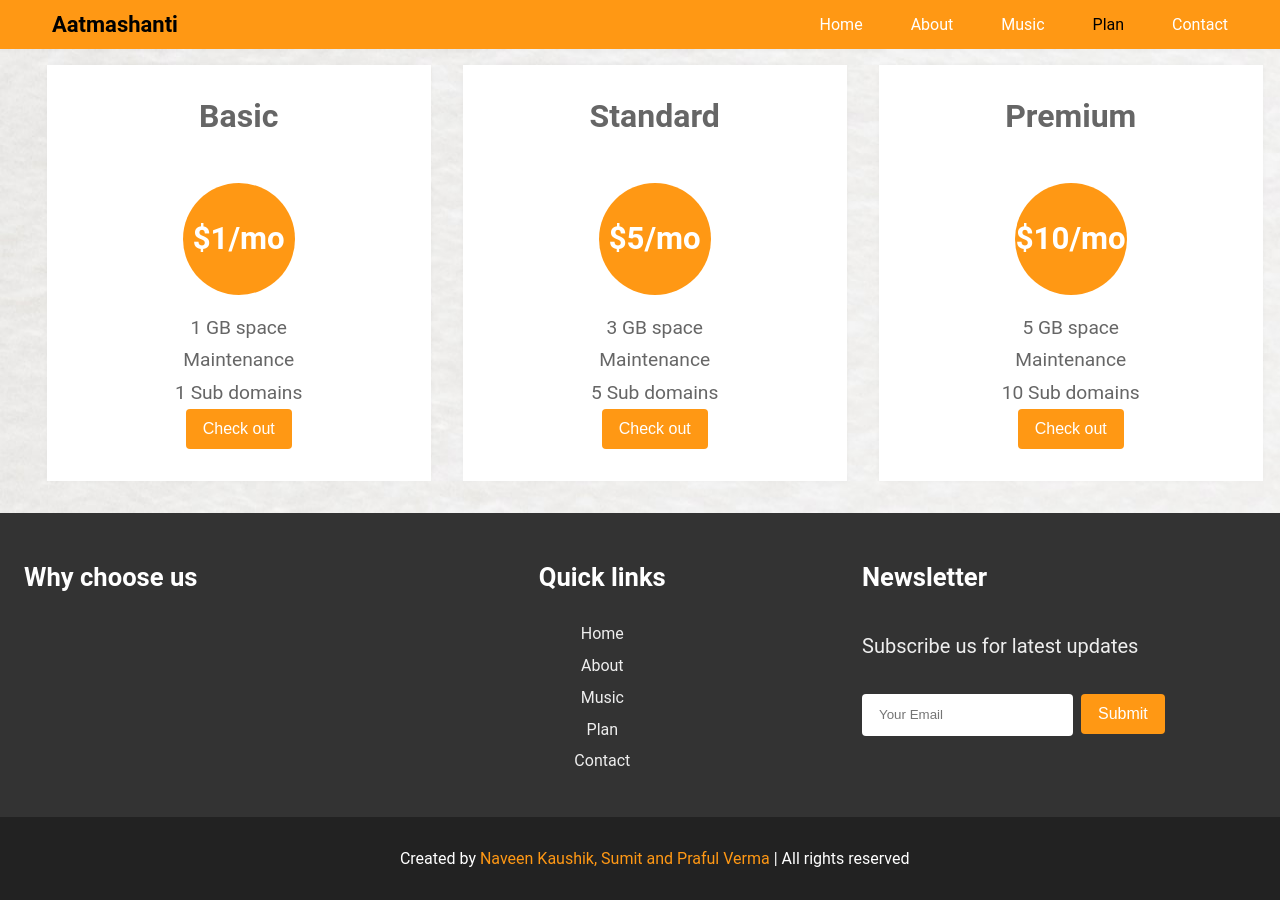
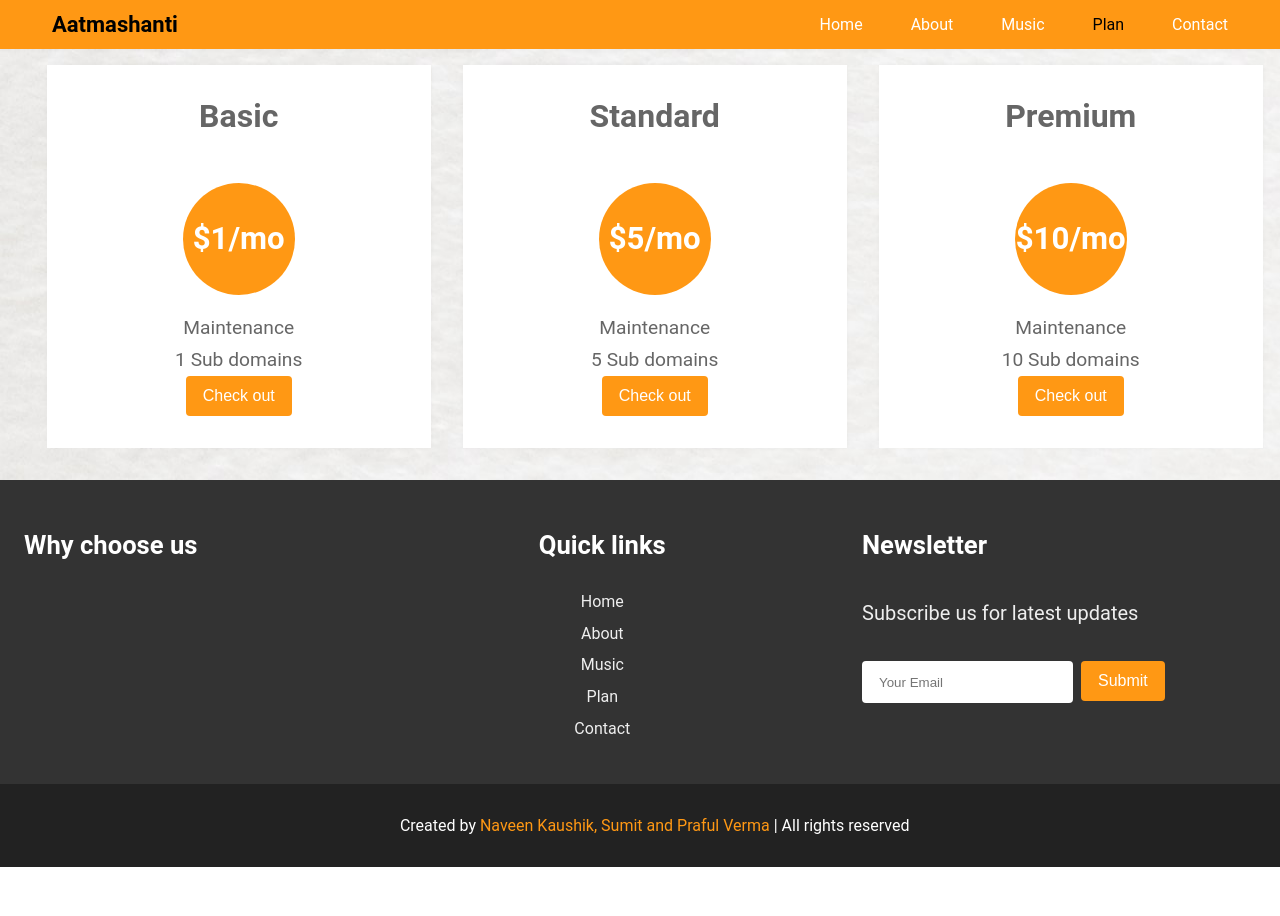
Before and after one commit to naveen-84/aatmashanti, a plain HTML site: page Plan.html in a window 1280 px wide. Shown: the top 916 px of the page. After the commit the page ends 883 px from the top, so only its background shows below. Drawn offline with nearby package versions, Linux system fonts and the light colour scheme; a web font is replaced by a local one.

Commit message:
some cgange

```diff
--- a/Plan.html
+++ b/Plan.html
@@ -47,7 +47,6 @@
             <h1>$1<span>/mo</span></h1>
           </div>
           <u1>
-            <li>1 GB space</li>
             <li>Maintenance</li>
             <li>1 Sub domains</li>
           </u1>
@@ -60,7 +59,6 @@
             <h1>$5<span>/mo</span></h1>
           </div>
           <u1>
-            <li>3 GB space</li>
             <li>Maintenance</li>
             <li>5 Sub domains</li>
           </u1>
@@ -73,7 +71,6 @@
             <h1>$10<span>/mo</span></h1>
           </div>
           <u1>
-            <li>5 GB space</li>
             <li>Maintenance</li>
             <li>10 Sub domains</li>
           </u1>
```
